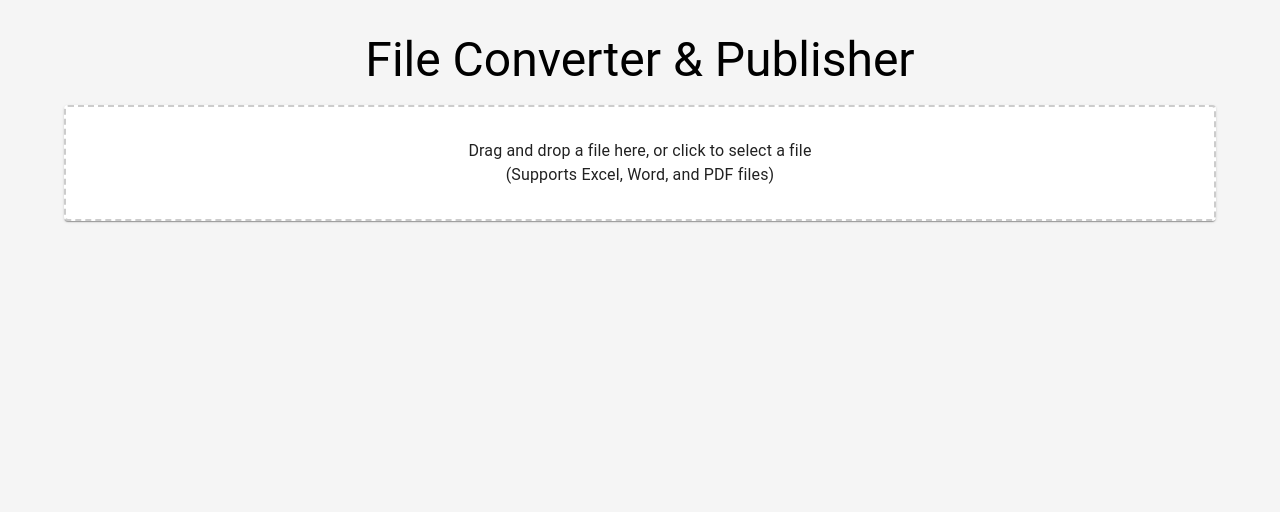
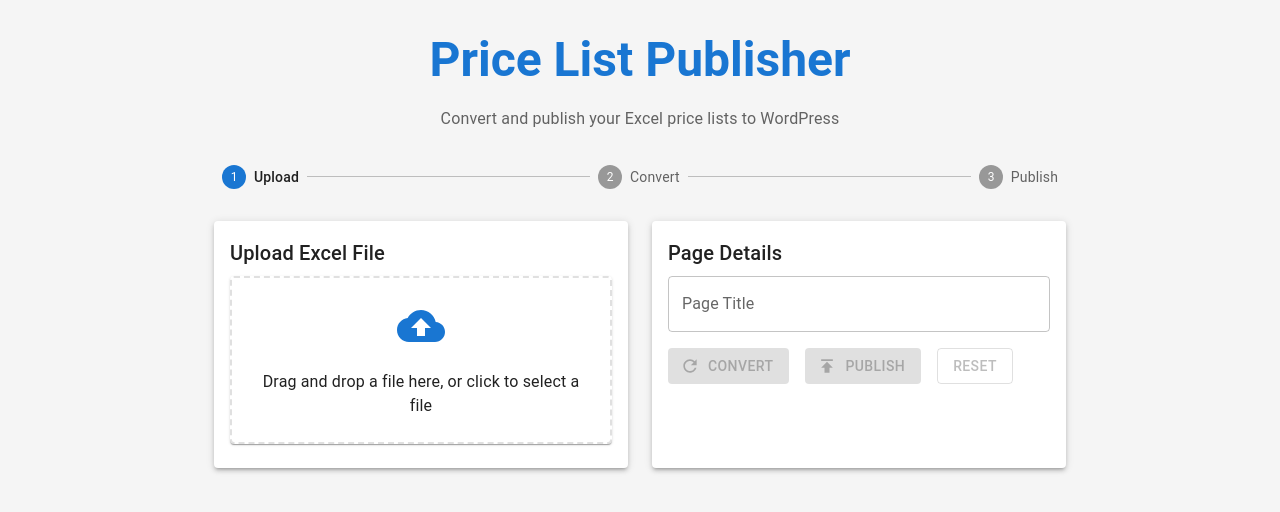
Before and after one commit to andrianalif/file-converter, a React (Create React App) app: page / in a window 1280 px wide. Shown: the top 512 px of the page. Built offline with nearby package versions, Linux system fonts and the light colour scheme.

Commit message:
update interface

```diff
--- /dev/null
+++ b/pyrightconfig.json
@@ -0,0 +1,6 @@
+{
+    "reportMissingImports": false,
+    "pythonVersion": "3.10",
+    "venvPath": ".",
+    "venv": "venv"
+}
--- a/src/App.tsx
+++ b/src/App.tsx
@@ -1,4 +1,5 @@
-import React, { useState } from 'react';
+import React, { useState, useCallback } from 'react';
+import { useDropzone } from 'react-dropzone';
 import {
   Container,
   Box,
@@ -8,114 +9,191 @@
   TextField,
   CircularProgress,
   Alert,
-  Snackbar
+  Snackbar,
+  Stepper,
+  Step,
+  StepLabel,
+  Grid,
+  Card,
+  CardContent,
+  Divider
 } from '@mui/material';
-import { useDropzone } from 'react-dropzone';
+import { CloudUpload, Publish, Refresh, Description } from '@mui/icons-material';
 import axios from 'axios';
 import './App.css';
 
 function App() {
   const [file, setFile] = useState<File | null>(null);
   const [title, setTitle] = useState('');
-  const [htmlContent, setHtmlContent] = useState('');
-  const [loading, setLoading] = useState(false);
-  const [error, setError] = useState('');
-  const [success, setSuccess] = useState('');
+  const [isConverting, setIsConverting] = useState(false);
+  const [isPublishing, setIsPublishing] = useState(false);
+  const [error, setError] = useState<string | null>(null);
+  const [success, setSuccess] = useState<string | null>(null);
+  const [activeStep, setActiveStep] = useState(0);
+
+  const steps = ['Upload', 'Convert', 'Publish'];
+
+  const onDrop = useCallback((acceptedFiles: File[]) => {
+    if (acceptedFiles.length > 0) {
+      setFile(acceptedFiles[0]);
+      setActiveStep(0);
+      setError(null);
+      setSuccess(null);
+    }
+  }, []);
 
   const { getRootProps, getInputProps, isDragActive } = useDropzone({
+    onDrop,
     accept: {
-      'application/vnd.openxmlformats-officedocument.spreadsheetml.sheet': ['.xlsx'],
-      'application/vnd.openxmlformats-officedocument.wordprocessingml.document': ['.docx'],
-      'application/pdf': ['.pdf']
+      'application/vnd.openxmlformats-officedocument.spreadsheetml.sheet': ['.xlsx']
     },
-    maxFiles: 1,
-    onDrop: (acceptedFiles) => {
-      setFile(acceptedFiles[0]);
-      setTitle(acceptedFiles[0].name.split('.')[0]);
-    }
+    multiple: false
   });
 
   const handleConvert = async () => {
     if (!file) {
-      setError('Please select a file first');
+      setError('Please select a file');
       return;
     }
 
-    setLoading(true);
-    setError('');
-    setSuccess('');
+    setIsConverting(true);
+    setError(null);
+    setSuccess(null);
 
+    try {
       const formData = new FormData();
       formData.append('file', file);
+      formData.append('action', 'convert');
 
-    try {
-      const response = await axios.post('http://localhost:5000/api/convert', formData);
-      setHtmlContent(response.data.html);
+      await axios.post('http://localhost:5000/api/process', formData, {
+        headers: {
+          'Content-Type': 'multipart/form-data'
+        }
+      });
+
+      setIsConverting(false);
+      setActiveStep(1);
       setSuccess('File converted successfully!');
-    } catch (err) {
-      setError('Failed to convert file. Please try again.');
-    } finally {
-      setLoading(false);
+    } catch (err: any) {
+      setError(err.response?.data?.error || 'Failed to convert file');
+      setIsConverting(false);
     }
   };
 
   const handlePublish = async () => {
-    if (!htmlContent || !title) {
-      setError('Please convert a file first and provide a title');
+    if (!file || !title) {
+      setError('Please select a file and enter a title');
       return;
     }
 
-    setLoading(true);
-    setError('');
-    setSuccess('');
+    setIsPublishing(true);
+    setError(null);
+    setSuccess(null);
 
     try {
-      const response = await axios.post('http://localhost:5000/api/publish', {
-        title,
-        content: htmlContent
+      const formData = new FormData();
+      formData.append('file', file);
+      formData.append('title', title);
+      formData.append('action', 'publish');
+
+      const response = await axios.post('http://localhost:5000/api/process', formData, {
+        headers: {
+          'Content-Type': 'multipart/form-data'
+        }
       });
-      setSuccess(`Page published successfully! URL: ${response.data.url}`);
-    } catch (err) {
-      setError('Failed to publish page. Please try again.');
-    } finally {
-      setLoading(false);
+
+      if (response.data.url) {
+        setSuccess(`File published successfully! URL: ${response.data.url}`);
+      } else {
+        setError('Publish successful but no URL returned');
+      }
+      setIsPublishing(false);
+    } catch (err: any) {
+      setError(err.response?.data?.error || 'Failed to publish');
+      setIsPublishing(false);
     }
   };
 
+  const handleCloseSnackbar = () => {
+    setError(null);
+    setSuccess(null);
+  };
+
+  const handleReset = () => {
+    setFile(null);
+    setTitle('');
+    setActiveStep(0);
+    setError(null);
+    setSuccess(null);
+  };
+
   return (
-    <Container maxWidth="lg">
-      <Box sx={{ my: 4 }}>
-        <Typography variant="h3" component="h1" gutterBottom align="center">
-          File Converter & Publisher
+    <Container maxWidth="md" sx={{ py: 4 }}>
+      <Box sx={{ mb: 4, textAlign: 'center' }}>
+        <Typography variant="h3" component="h1" gutterBottom sx={{ fontWeight: 'bold', color: 'primary.main' }}>
+          Price List Publisher
         </Typography>
+        <Typography variant="subtitle1" color="text.secondary">
+          Convert and publish your Excel price lists to WordPress
+        </Typography>
+      </Box>
 
+      <Stepper activeStep={activeStep} sx={{ mb: 4 }}>
+        {steps.map((label, index) => (
+          <Step key={label} completed={activeStep > index}>
+            <StepLabel>{label}</StepLabel>
+          </Step>
+        ))}
+      </Stepper>
+
+      <Grid container spacing={3}>
+        <Grid item xs={12} md={6}>
+          <Card elevation={3} sx={{ height: '100%' }}>
+            <CardContent>
+              <Typography variant="h6" gutterBottom>
+                Upload Excel File
+              </Typography>
               <Paper
                 {...getRootProps()}
                 sx={{
-            p: 4,
-            mb: 4,
+                  p: 3,
                   textAlign: 'center',
-            border: '2px dashed #ccc',
-            backgroundColor: isDragActive ? '#f5f5f5' : 'white',
-            cursor: 'pointer'
+                  cursor: 'pointer',
+                  backgroundColor: isDragActive ? 'primary.light' : 'background.paper',
+                  border: '2px dashed',
+                  borderColor: isDragActive ? 'primary.main' : 'divider',
+                  transition: 'all 0.3s ease',
+                  '&:hover': {
+                    backgroundColor: 'primary.light',
+                    borderColor: 'primary.main',
+                  }
                 }}
               >
                 <input {...getInputProps()} />
+                <CloudUpload sx={{ fontSize: 48, color: 'primary.main', mb: 2 }} />
                 {isDragActive ? (
-            <Typography>Drop the file here ...</Typography>
+                  <Typography color="primary">Drop the file here...</Typography>
                 ) : (
                   <Typography>
                     Drag and drop a file here, or click to select a file
-              <br />
-              (Supports Excel, Word, and PDF files)
                   </Typography>
                 )}
               </Paper>
+              {file && (
+                <Box sx={{ mt: 2, display: 'flex', alignItems: 'center', gap: 1 }}>
+                  <Description color="primary" />
+                  <Typography variant="body2">{file.name}</Typography>
+                </Box>
+              )}
+            </CardContent>
+          </Card>
+        </Grid>
 
-        {file && (
-          <Paper sx={{ p: 4, mb: 4 }}>
+        <Grid item xs={12} md={6}>
+          <Card elevation={3} sx={{ height: '100%' }}>
+            <CardContent>
               <Typography variant="h6" gutterBottom>
-              Selected File: {file.name}
+                Page Details
               </Typography>
               <TextField
                 fullWidth
@@ -123,58 +201,57 @@
                 value={title}
                 onChange={(e) => setTitle(e.target.value)}
                 sx={{ mb: 2 }}
+                placeholder="Enter the title for your price list page"
               />
-            <Box sx={{ display: 'flex', gap: 2 }}>
+              <Box sx={{ display: 'flex', gap: 2, flexWrap: 'wrap' }}>
                 <Button
                   variant="contained"
+                  color="primary"
                   onClick={handleConvert}
-                disabled={loading}
-                sx={{ flex: 1 }}
+                  disabled={!file || isConverting || activeStep > 0}
+                  startIcon={isConverting ? <CircularProgress size={20} /> : <Refresh />}
                 >
-                {loading ? <CircularProgress size={24} /> : 'Convert'}
+                  {isConverting ? 'Converting...' : 'Convert'}
                 </Button>
+
                 <Button
                   variant="contained"
+                  color="success"
+                  onClick={handlePublish}
+                  disabled={!file || !title || isPublishing || activeStep < 1}
+                  startIcon={isPublishing ? <CircularProgress size={20} /> : <Publish />}
+                >
+                  {isPublishing ? 'Publishing...' : 'Publish'}
+                </Button>
+
+                <Button
+                  variant="outlined"
                   color="secondary"
-                onClick={handlePublish}
-                disabled={loading || !htmlContent}
-                sx={{ flex: 1 }}
+                  onClick={handleReset}
+                  disabled={!file && !title}
                 >
-                Publish to WordPress
+                  Reset
                 </Button>
               </Box>
-          </Paper>
-        )}
-
-        {htmlContent && (
-          <Paper sx={{ p: 4 }}>
-            <Typography variant="h6" gutterBottom>
-              Preview
-            </Typography>
-            <div dangerouslySetInnerHTML={{ __html: htmlContent }} />
-          </Paper>
-        )}
+            </CardContent>
+          </Card>
+        </Grid>
+      </Grid>
 
       <Snackbar
-          open={!!error}
+        open={!!error || !!success}
         autoHideDuration={6000}
-          onClose={() => setError('')}
+        onClose={handleCloseSnackbar}
+        anchorOrigin={{ vertical: 'bottom', horizontal: 'center' }}
       >
-          <Alert severity="error" onClose={() => setError('')}>
-            {error}
+        <Alert
+          onClose={handleCloseSnackbar}
+          severity={error ? 'error' : 'success'}
+          sx={{ width: '100%' }}
+        >
+          {error || success}
         </Alert>
       </Snackbar>
-
-        <Snackbar
-          open={!!success}
-          autoHideDuration={6000}
-          onClose={() => setSuccess('')}
-        >
-          <Alert severity="success" onClose={() => setSuccess('')}>
-            {success}
-          </Alert>
-        </Snackbar>
-      </Box>
     </Container>
   );
 }
```
Also changed, not shown: 1 other file (tests, documents, lock files or other folders). Lines whose indentation alone changed are shown as unchanged.
